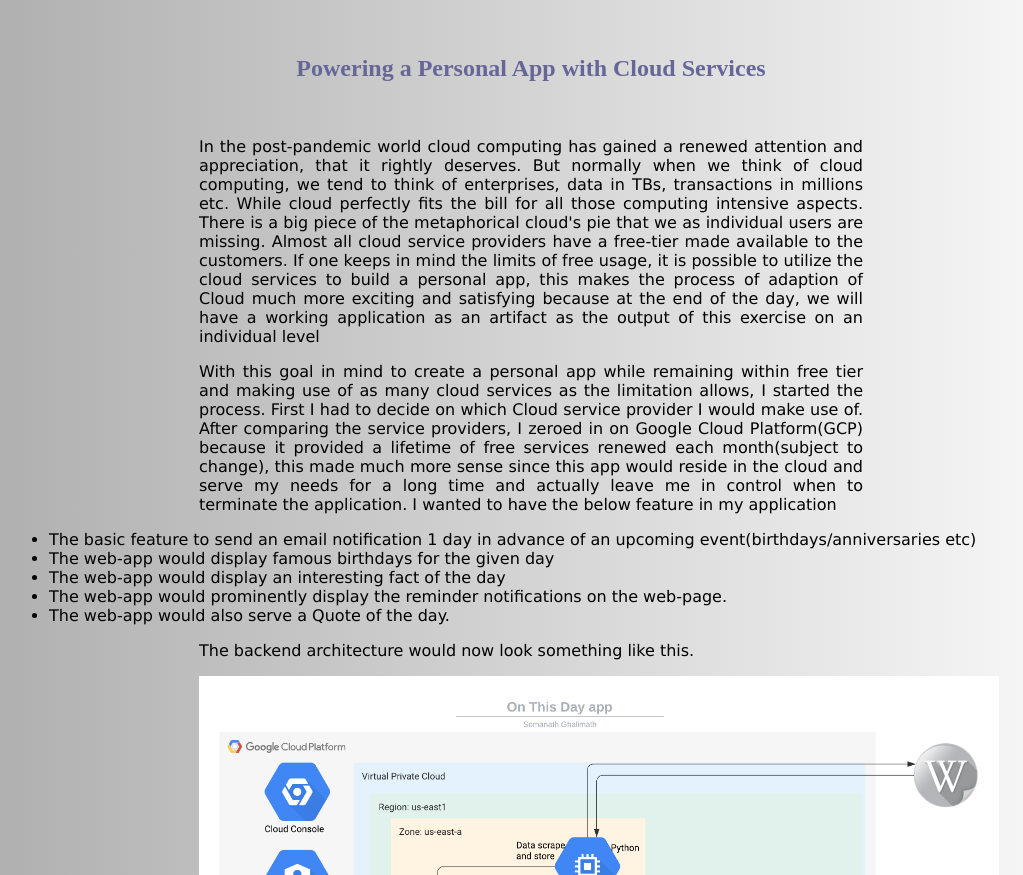
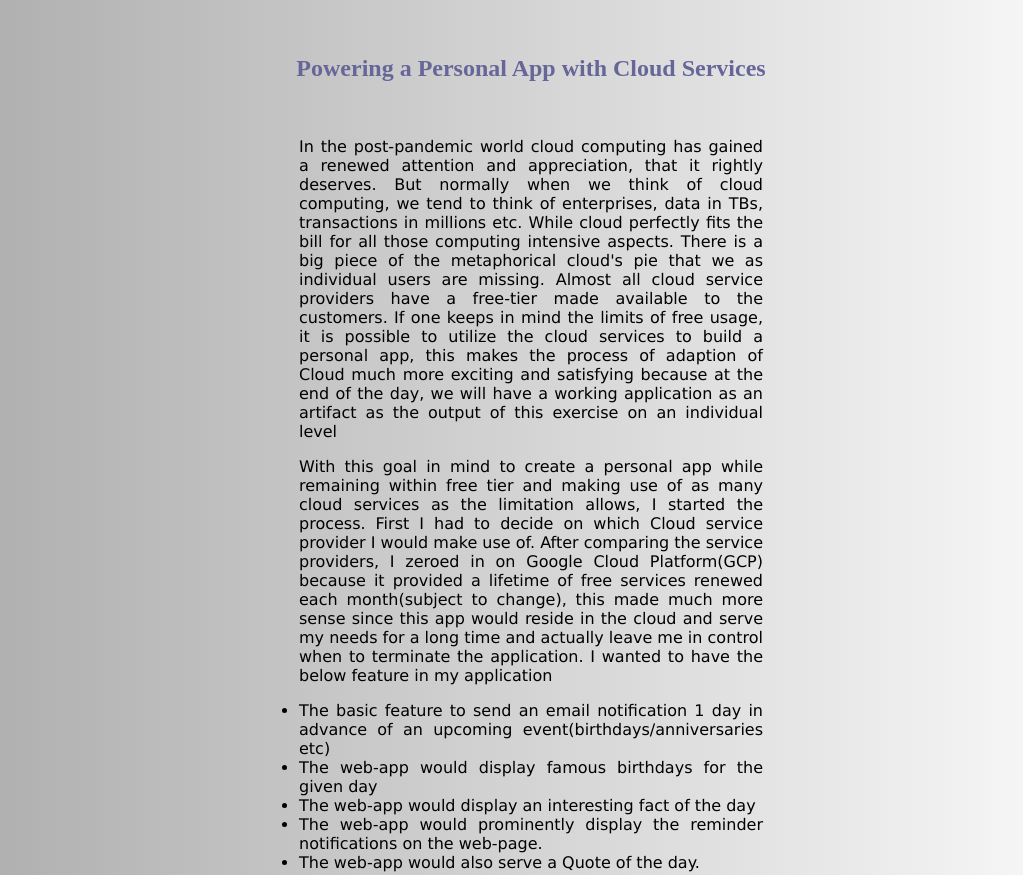
Before and after one commit to somanathghalimath/somanathghalimath.github.io, a plain HTML site: page src/gcp-free-tier-app-arch.html in a window 1280 px wide. Shown: the top 875 px of the page, without its empty margins (109-1132 px from the left). Drawn offline with Linux system fonts and the light colour scheme.

Commit message:
Update gcp-free-tier-app-arch.html

```diff
--- a/src/gcp-free-tier-app-arch.html
+++ b/src/gcp-free-tier-app-arch.html
@@ -15,8 +15,8 @@ body {
 }
 p {
   text-align: justify;
-  padding-left: 300px;
-  padding-right: 300px;
+  padding-left: 400px;
+  padding-right: 400px;
   font-family: verdana;
 }
 </style>
@@ -27,7 +27,7 @@ p {
 <p>&nbsp;</p>
 <p>In the post-pandemic world cloud computing has gained a renewed attention and appreciation, that it rightly deserves. But normally when we think of cloud computing, we tend to think of enterprises, data in TBs, transactions in millions etc. While cloud perfectly fits the bill for all those computing intensive aspects. There is a big piece of the metaphorical cloud's pie that we as individual users are missing. Almost all cloud service providers have a free-tier made available to the customers. If one keeps in mind the limits of free usage, it is possible to utilize the cloud services to build a personal app, this makes the process of adaption of Cloud much more exciting and satisfying because at the end of the day, we will have a working application as an artifact as the output of this exercise on an individual level</p>
 <p>With this goal in mind to create a personal app while remaining within free tier and making use of as many cloud services as the limitation allows, I started the process. First I had to decide on which Cloud service provider I would make use of. After comparing the service providers, I zeroed in on Google Cloud Platform(GCP) because it provided a lifetime of free services renewed each month(subject to change), this made much more sense since this app would reside in the cloud and serve my needs for a long time and actually leave me in control when to terminate the application. I wanted to have the below feature in my application</p>
-<ul style="text-align: justify; padding-left: 150px; ; padding-right: 150px; font-family: verdana;">
+<ul style="text-align: justify; padding-left: 400px; ; padding-right: 400px; font-family: verdana;">
 <li>The basic feature to send an email notification 1 day in advance of an upcoming event(birthdays/anniversaries etc)</li>
 <li>The web-app would display famous birthdays for the given day&nbsp;</li>
 <li>The web-app would display an interesting fact of the day&nbsp;</li>
```
